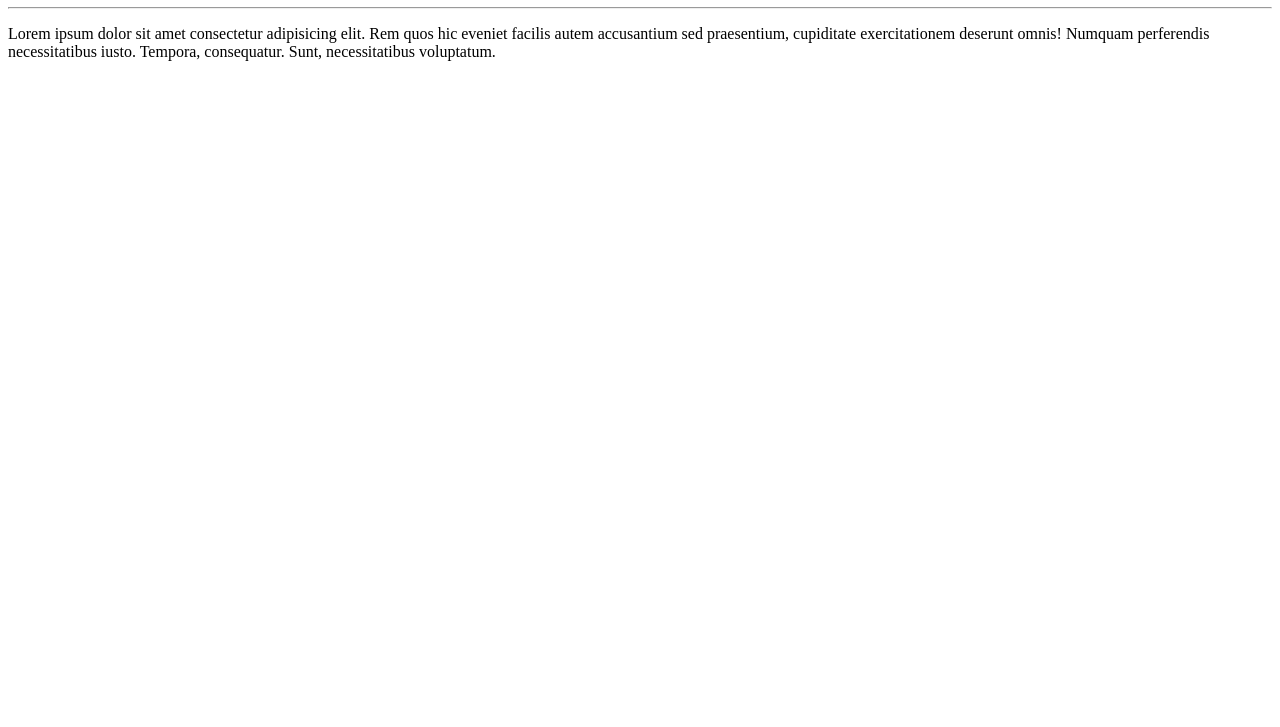
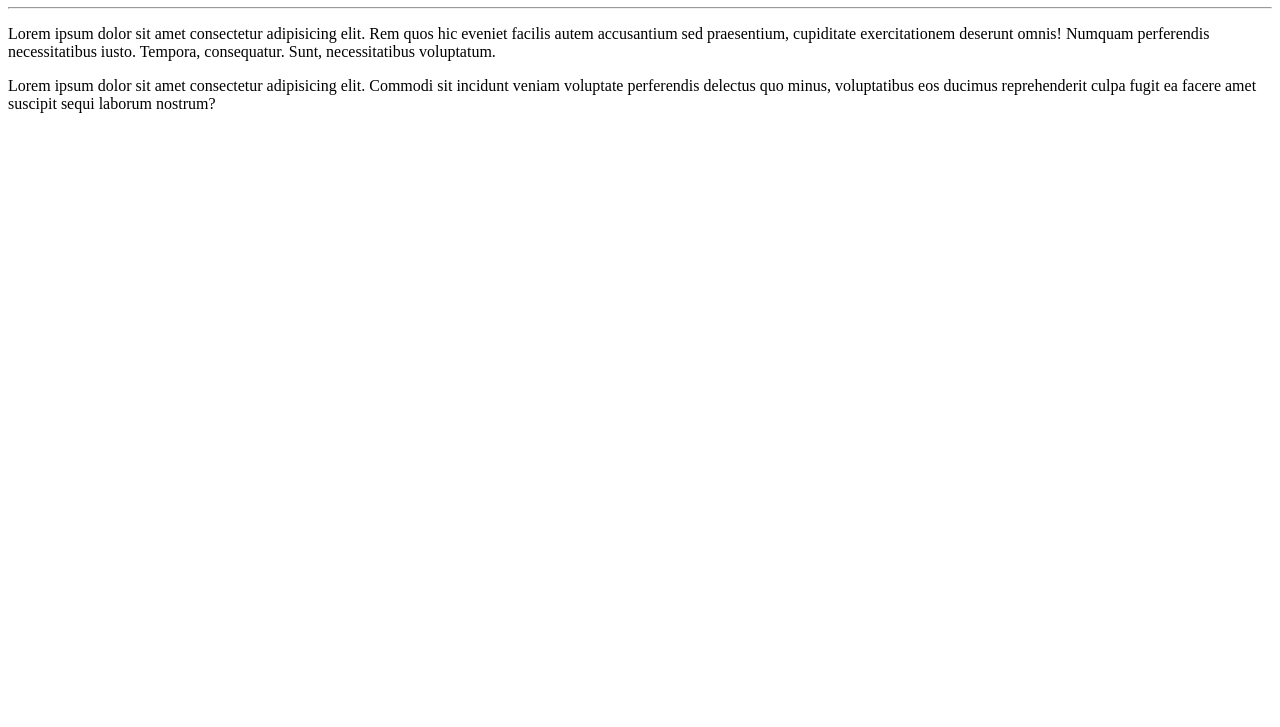
Before and after one commit to 10FlashPoint7/Ola-Mundo, a plain HTML site: page site-exemplo/index.html in a window 1280 px wide. Shown: the part 73-800 px from the top of the page. Drawn offline with Linux system fonts and the light colour scheme.

Commit message:
Adicionei um Parágrafo

```diff
--- a/site-exemplo/index.html
+++ b/site-exemplo/index.html
@@ -13,5 +13,7 @@
 
     <p>Lorem ipsum dolor sit amet consectetur adipisicing elit. Rem quos hic eveniet facilis autem accusantium sed praesentium, cupiditate exercitationem deserunt omnis! Numquam perferendis necessitatibus iusto. Tempora, consequatur. Sunt, necessitatibus voluptatum.</p>
 
+    <p>Lorem ipsum dolor sit amet consectetur adipisicing elit. Commodi sit incidunt veniam voluptate perferendis delectus quo minus, voluptatibus eos ducimus reprehenderit culpa fugit ea facere amet suscipit sequi laborum nostrum?</p>
+
 </body>
 </html>
```
